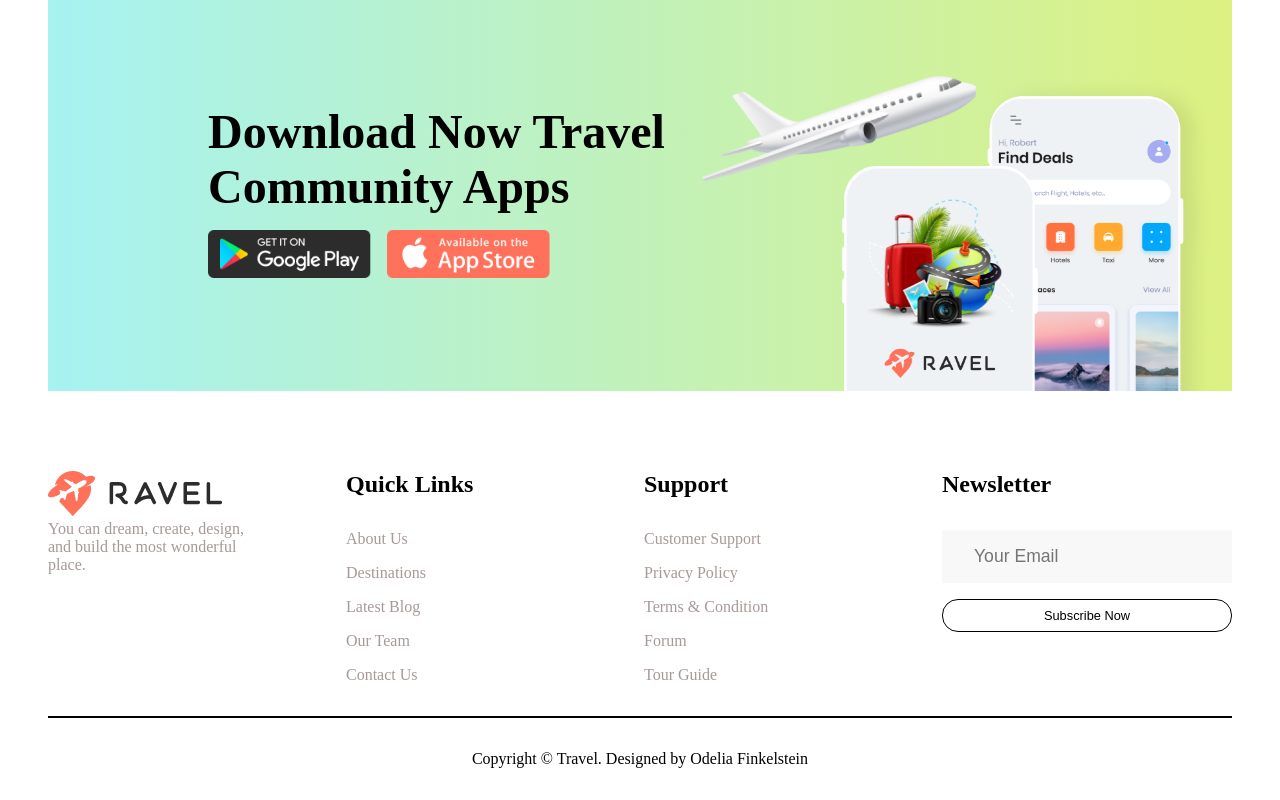
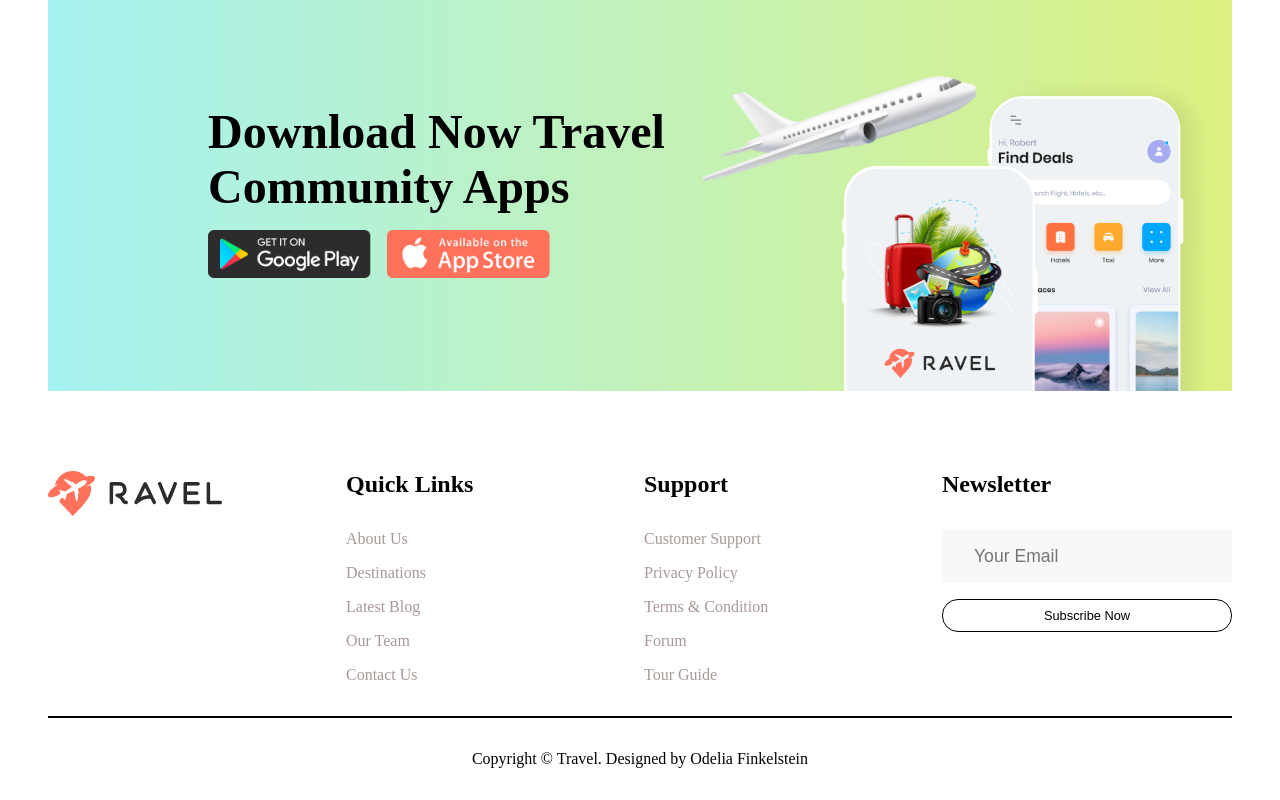
Before and after one commit to OdeliaFink/travel-agency, a React (Vite) app: page / in a window 1280 px wide. Shown: the part 3934-4734 px from the top of the page. Built offline with nearby package versions, Linux system fonts and the light colour scheme; the HTML template or start-up script is replaced by a standard one; a web font is replaced by a local one.

Commit message:
refactor

```diff
--- a/src/components/Footer.jsx
+++ b/src/components/Footer.jsx
@@ -26,9 +26,6 @@ export default function Footer() {
             <div className="logo">
               <img src={logo} alt="logo" />
             </div>
-            <p className="desciption">
-              You can dream, create, design, and build the most wonderful place.
-            </p>
           </div>
         </div>
         <div className="col">
```
